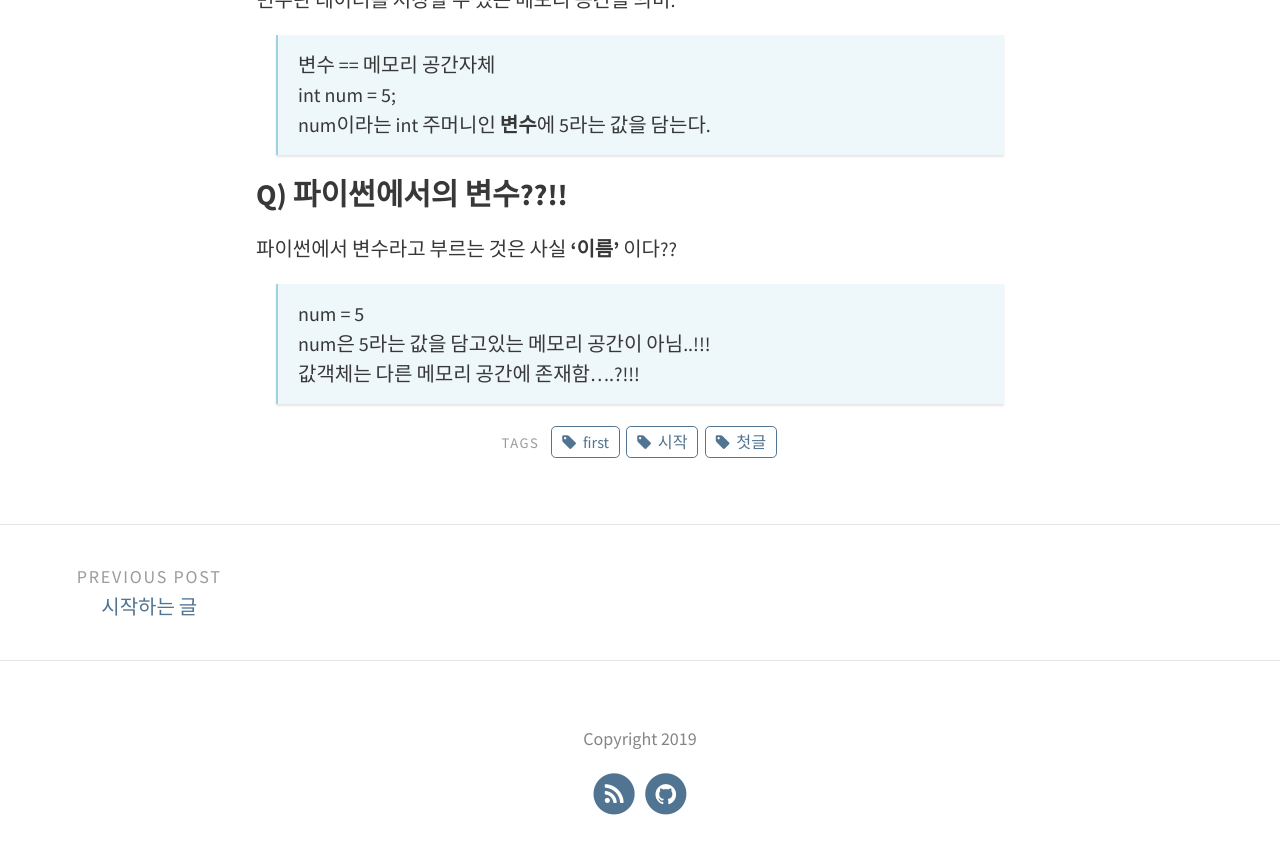
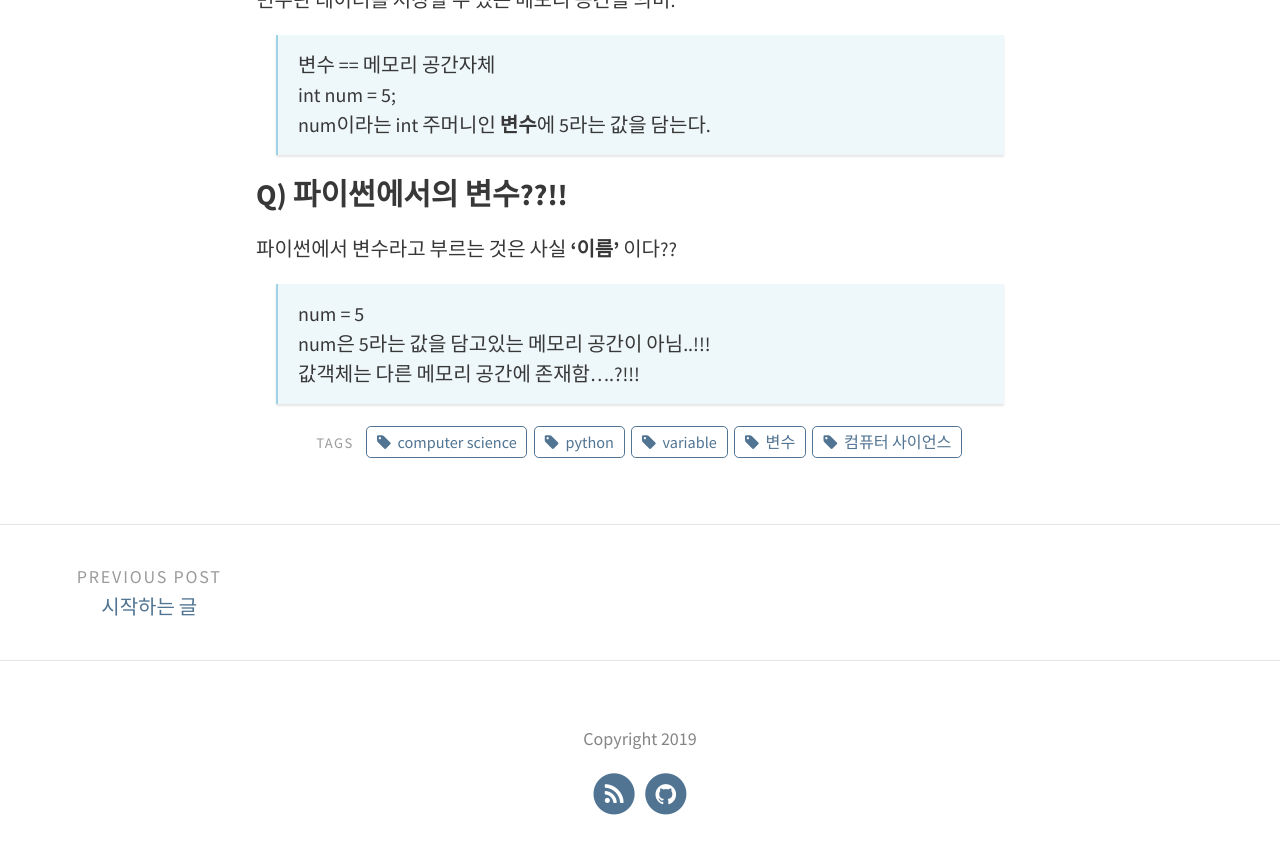
Before and after one commit to standbyme227/closed, a Jekyll site: the page built from _posts/2019-02-04-variable.md, in a window 1280 px wide and 900 px high, scrolled down 1705 px. Shown: the top 854 px of the window. Built offline with Jekyll 4.4.1, drawn with Linux system fonts in a browser that asks for light colours.

Commit message:
Blog 20190204 c4
변수를 정리하는 글 수정

```diff
--- a/_posts/2019-02-04-variable.md
+++ b/_posts/2019-02-04-variable.md
@@ -1,7 +1,7 @@
 ---
 layout: post
 title: Variable(변수)
-tags: [first, 시작, 첫글 ]
+tags: [python, computer science, 컴퓨터 사이언스, variable, 변수 ]
 ---
 
 # Variable
@@ -22,6 +22,8 @@ tags: [first, 시작, 첫글 ]
 > 1024 = 2^10
  기가바이트 == 2^10 * 3
 
+
+
 ### Q) 64비트???? 32비트?????
 
 컴퓨터는 데이터 단위로 비트를 사용.
@@ -30,7 +32,6 @@ tags: [first, 시작, 첫글 ]
 > 8비트 == 8차선 도로
 > 32비트 컴퓨터는 메모리주소도 32비트로 표현
 > 64비트 컴퓨터는 ???
-
 
 
 
@@ -46,6 +47,7 @@ tags: [first, 시작, 첫글 ]
 즉 32비트로 총 4GB의 메모리를 가리킬 수 있다.
 
 
+
 ### Q) 변수의 의미??
 변수란 데이터를 저장할 수 있는 메모리 공간을 의미.
 > 변수 == 메모리 공간자체
@@ -53,6 +55,7 @@ tags: [first, 시작, 첫글 ]
 > num이라는 int 주머니인 **변수**에 5라는 값을 담는다.
 
 
+
 ### Q) 파이썬에서의 변수??!!
 파이썬에서 변수라고 부르는 것은 사실 **'이름'** 이다??
 > num = 5
```
